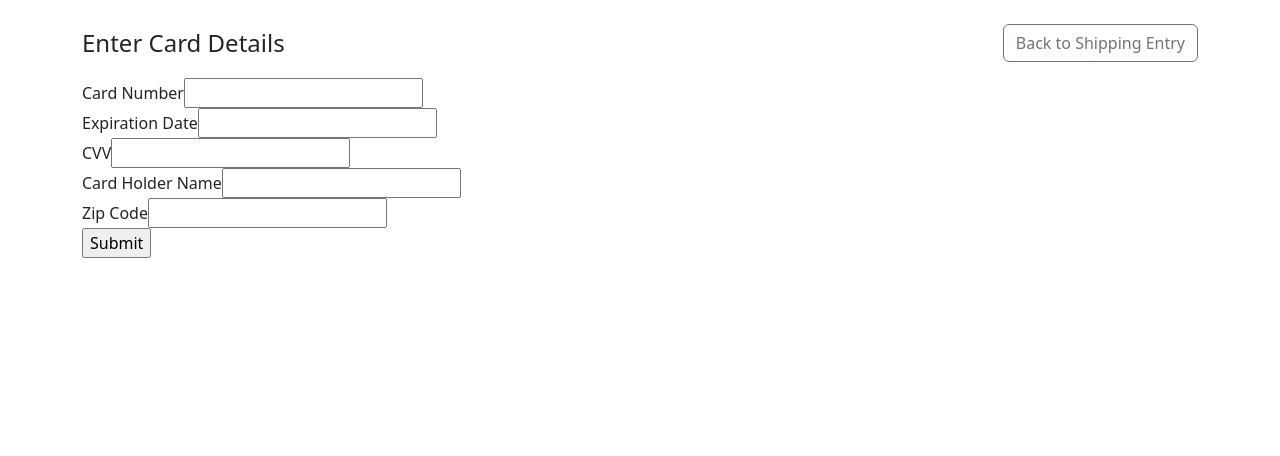
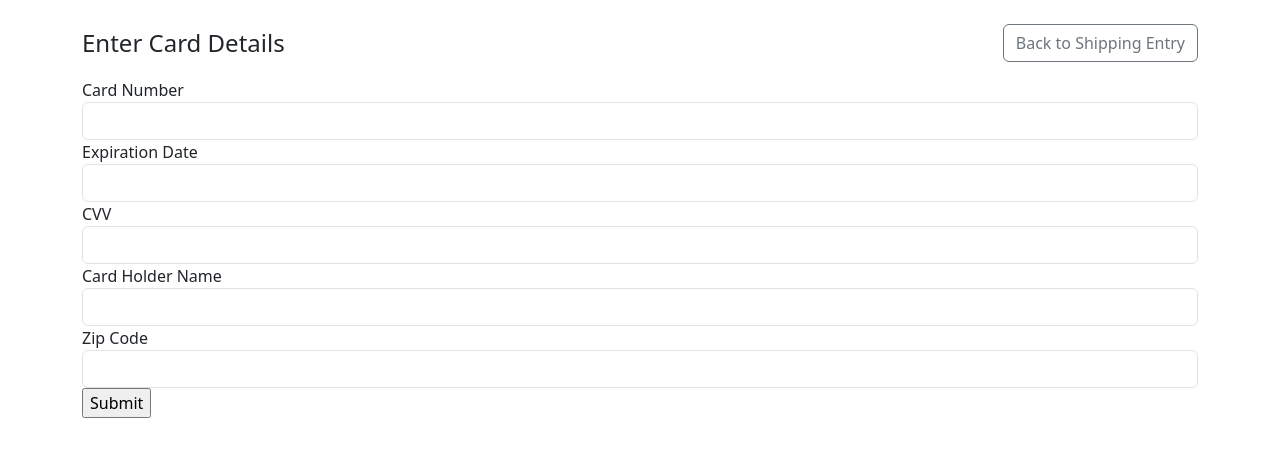
Before and after one commit to amon31337/exotic_pet_co, a React (Create React App) app in the folder exotic_pet_co/: page /purchase/paymentEntry in a window 1280 px wide. Shown: the top 456 px of the page. Built offline with nearby package versions, Linux system fonts and the light colour scheme.

Commit message:
added styling to payment entry page

```diff
--- a/exotic_pet_co/src/components/paymentEntry.js
+++ b/exotic_pet_co/src/components/paymentEntry.js
@@ -1,6 +1,7 @@
 import {React, useState, useContext } from 'react';
 import { Link, useNavigate } from "react-router-dom";
 import { PaymentContext } from '../context/PaymentContext';
+import 'bootstrap/dist/css/bootstrap.min.css';
 
 
 function PaymentEntry() {
@@ -39,34 +40,27 @@ function PaymentEntry() {
                 </div>
                 <div>
                     <form onSubmit={handleSubmit}>
-                        <div>
-                            <label>Card Number
-                                <input type='text' value={number} onChange={(e) => setNumber(e.target.value)} />
-                            </label>
+                        <div class="form-group">
+                            <label for="text">Card Number</label>
+                            <input type='text' class='form-control' value={number} onChange={(e) => setNumber(e.target.value)} />
                         </div>
-                        <div>
-                            <label>Expiration Date
-                                <input type='text' value={expDate} onChange={(e) => setExpDate(e.target.value)} />
-                            </label>
+                        <div class="form-group">
+                            <label for="text">Expiration Date</label>
+                            <input type='text' class='form-control' value={expDate} onChange={(e) => setExpDate(e.target.value)} />
                         </div>
-                        <div>
-                            <lable>CVV
-                                <input type='text' value={cvv} onChange={(e) => setCVV(e.target.value)} />
-                            </lable>
+                        <div class="form-group">
+                            <label for="text">CVV</label>
+                            <input type='text' class='form-control' value={cvv} onChange={(e) => setCVV(e.target.value)} />
                         </div>
-                        <div>
-                            <label>Card Holder Name
-                                <input type="text" value={name} onChange={(e) => setName(e.target.value)} />
-                            </label>
+                        <div class="form-group">
+                            <label for="text">Card Holder Name</label>
+                            <input type="text" class='form-control' value={name} onChange={(e) => setName(e.target.value)} />
                         </div>
-                        <div>
-                            <lable>Zip Code
-                                <input type='text' value={zip} onChange={(e) => setZip(e.target.value)} />
-                            </lable>
+                        <div class="form-group">
+                            <label for="text">Zip Code</label>
+                            <input type='text' class='form-control' value={zip} onChange={(e) => setZip(e.target.value)} />
                         </div>
-                        <div>
-                            <input type='submit' />
-                        </div>
+                        <input type='submit' class="btn-default" />
                     </form>
                 </div>
             </div>
```
